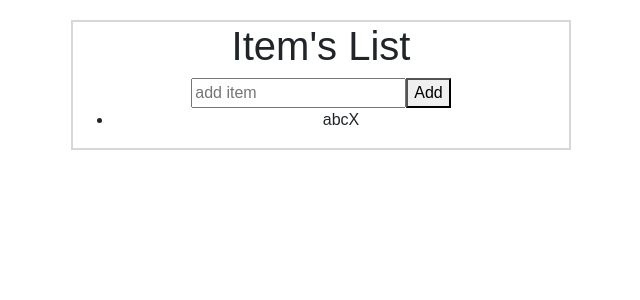
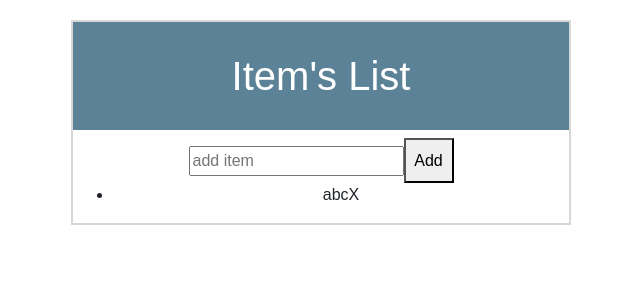
Before and after one commit to RamTheeru/angular-za6ft6, an Angular app: page / in a window 1280 px wide. Shown: the top 300 px of the page, without its empty margins (319-959 px from the left). Built offline with nearby package versions, Linux system fonts and the light colour scheme.

Commit message:
1 file modified

```diff
--- a/src/app/product/product.component.css
+++ b/src/app/product/product.component.css
@@ -7,3 +7,28 @@ border-bottom: opx;
 margin-top: 20px;
 font-family: sans-serif;
 }
+h1{
+  text-align:center;
+  background-color: #5c8297;
+  padding: 30px 0px;
+  margin-top: 0px;
+  color: white;
+
+}
+
+addItem{
+  padding-bottom: 0px;
+  position: relative;
+  height: 30px;
+}
+addText{
+  width: 80%;
+  height: 30px;
+  padding: 5px;
+  font-size: 20px;
+}
+.addItem button{
+  height: 45px;
+  width : 50px;
+  padding: 5px;
+}
```
